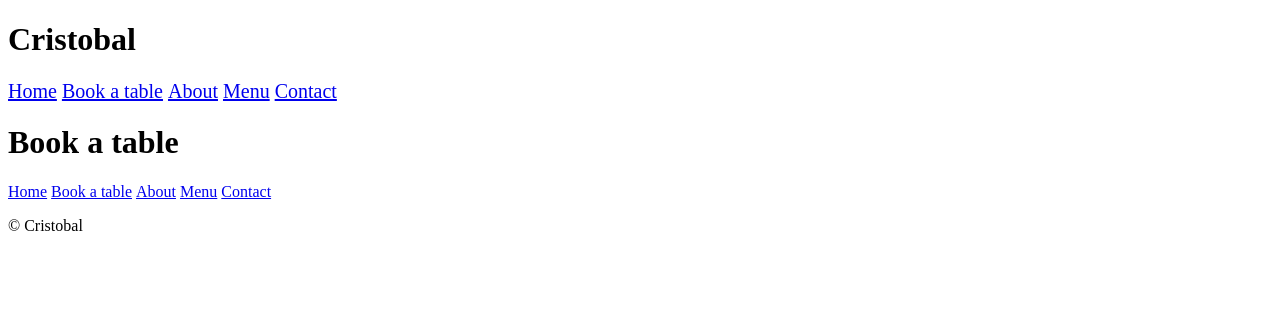
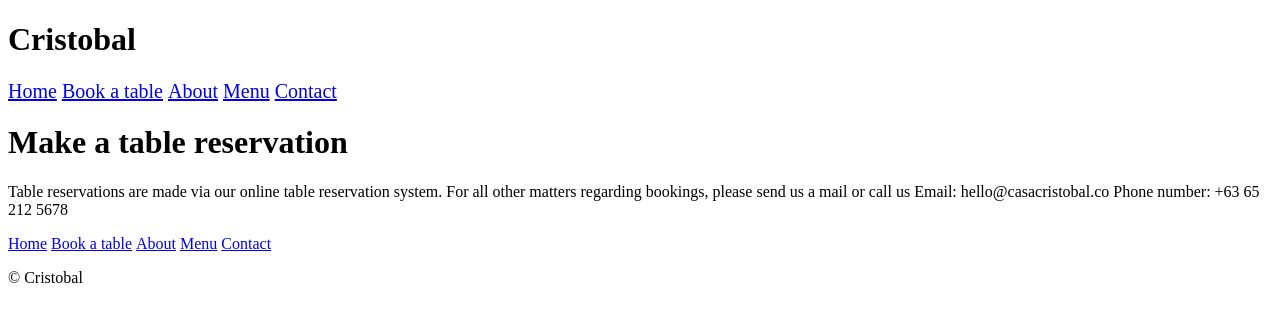
Before and after one commit to robbiegene/cristobal, a Jekyll site: the page built from Reservations.html, in a window 1280 px wide. Shown: the top 322 px of the page. Built offline with Jekyll 4.4.1, drawn with Linux system fonts in a browser that asks for light colours; Markdown is read by kramdown in place of the engine named in the settings.

Commit message:
Added Booking Text

```diff
--- a/Reservations.html
+++ b/Reservations.html
@@ -2,4 +2,9 @@
 layout: default
 ---
 
-<h1>Book a table</h1>
+<h1>Make a table reservation</h1>
+<p>Table reservations are made via our online table reservation system.
+    For all other matters regarding bookings, please send us a mail or call us
+    Email: hello@casacristobal.co
+    Phone number: +63 65 212 5678
+</p>
```
